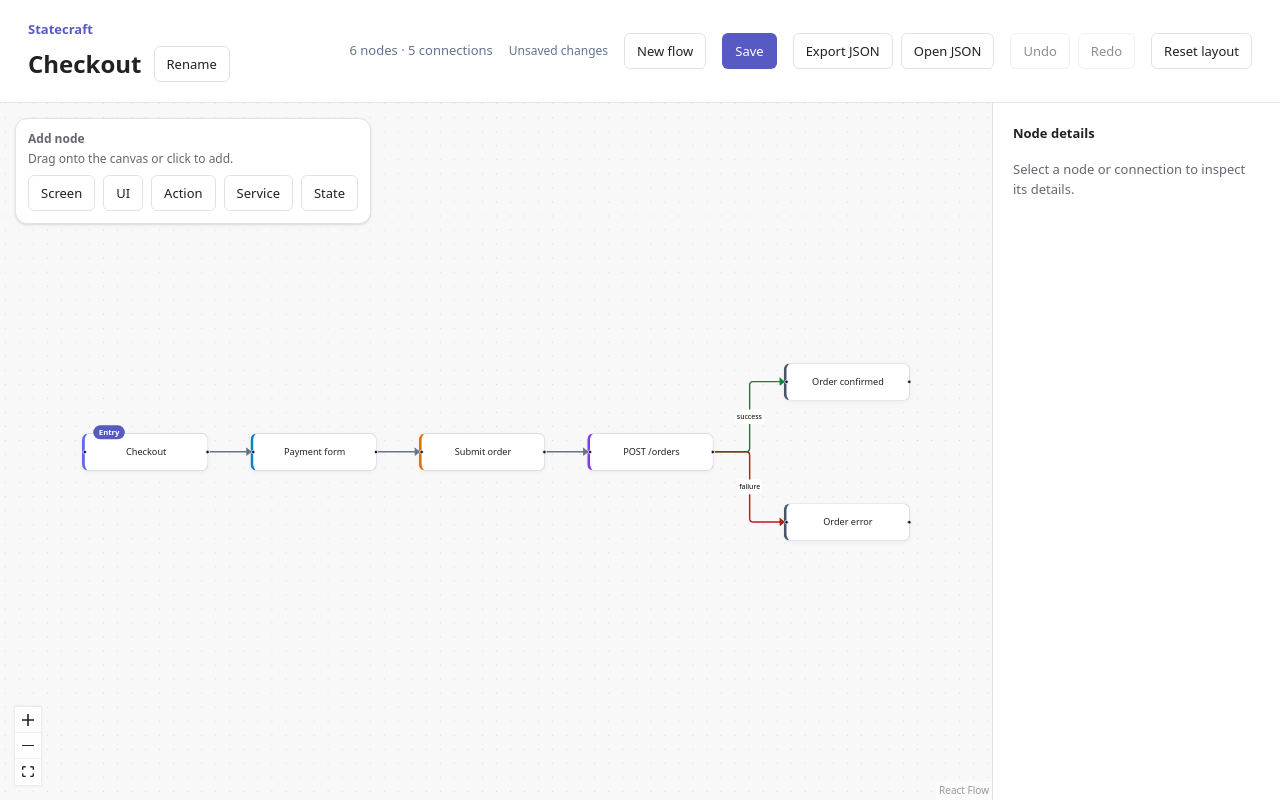
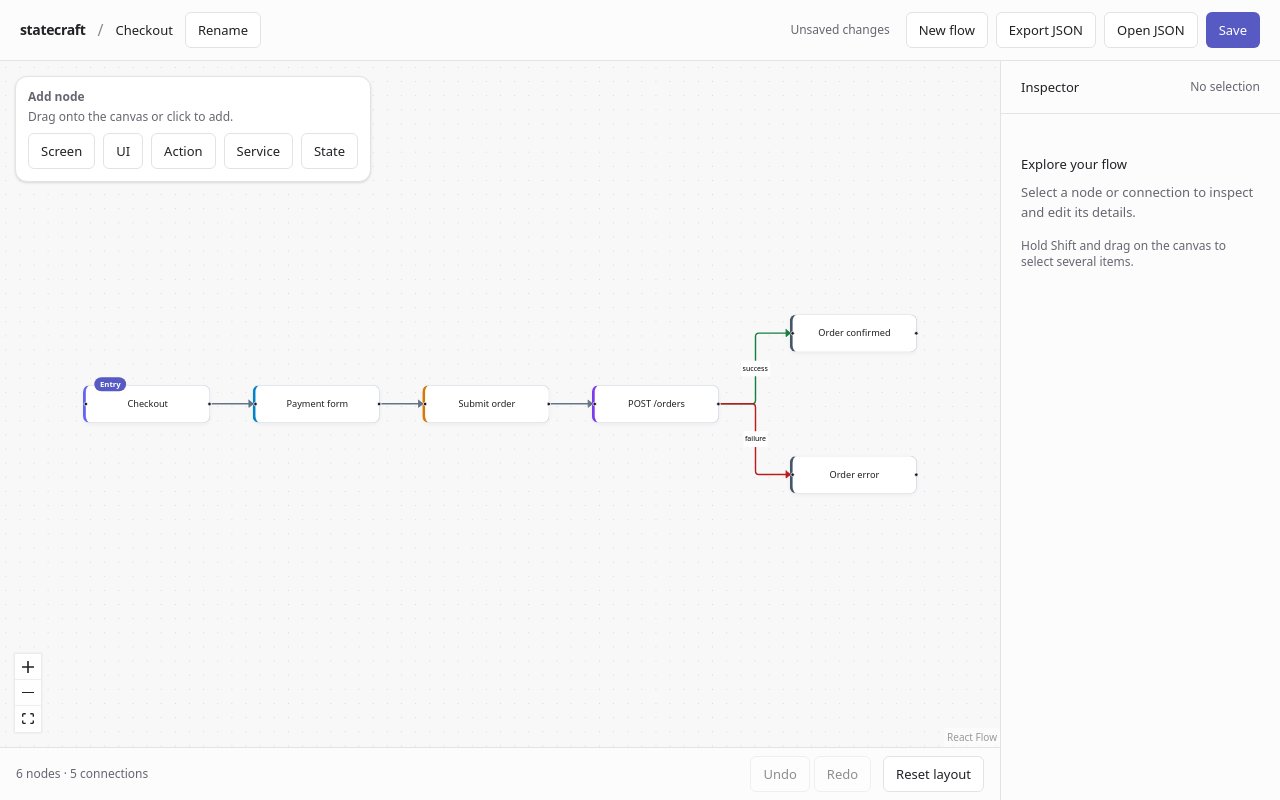
Before and after one commit to NicolasMilliard/statecraft, a React (Vite) app in the folder apps/web/: page / in a window 1280 px wide. Built offline with nearby package versions, Linux system fonts and the light colour scheme.

Commit message:
feat(web): refine workspace layout and inspectors

```diff
--- a/apps/web/src/App.tsx
+++ b/apps/web/src/App.tsx
@@ -95,10 +95,15 @@ export default function App() {
   }
 
   return (
-    <main className="grid h-dvh w-full grid-rows-[auto_minmax(0,1fr)]">
-      <header className="flex flex-wrap items-center justify-between gap-4 border-b border-slate-200 bg-white px-7 py-5">
-        <div>
-          <p className="mb-1.5 text-[13px] font-bold text-brand">Statecraft</p>
+    <main className="grid min-h-dvh w-full grid-rows-[auto_minmax(0,1fr)] md:h-dvh">
+      <header className="flex min-w-0 flex-wrap items-center justify-between gap-x-6 gap-y-3 border-b border-border bg-chrome px-4 py-3 lg:px-5">
+        <div className="flex min-w-0 flex-1 basis-80 items-center gap-3">
+          <p className="shrink-0 text-sm font-semibold tracking-tight">
+            statecraft
+          </p>
+          <span aria-hidden="true" className="text-border-strong">
+            /
+          </span>
           <FlowNameEditor
             key={`${flow.id}:${flow.name}`}
             name={flow.name}
@@ -106,12 +111,8 @@ export default function App() {
           />
         </div>
 
-        <div className="flex flex-wrap items-center gap-4">
-          <p className="text-[13px] text-slate-500">
-            {flow.nodes.length} nodes · {flow.edges.length} connections
-          </p>
-
-          <p role="status" className="text-xs text-slate-500">
+        <div className="flex min-w-0 flex-wrap items-center gap-2">
+          <p role="status" className="mr-2 text-xs text-muted">
             {hasUnsavedChanges ? 'Unsaved changes' : 'Saved locally'}
           </p>
 
@@ -124,13 +125,6 @@ export default function App() {
             New flow
           </Button>
 
-          <Button
-            onClick={save}
-            disabled={!hasUnsavedChanges && storageError === null}
-          >
-            {willReplaceInvalidDraft ? 'Replace local copy' : 'Save'}
-          </Button>
-
           <FlowFileActions
             key={flow.id}
             flowName={flow.name}
@@ -140,7 +134,40 @@ export default function App() {
             onRestoringChange={setIsRestoring}
           />
 
-          <div role="group" aria-label="Edit history" className="flex gap-2">
+          <Button
+            onClick={save}
+            disabled={!hasUnsavedChanges && storageError === null}
+          >
+            {willReplaceInvalidDraft ? 'Replace local copy' : 'Save'}
+          </Button>
+        </div>
+
+        {storageError !== null && (
+          <p role="alert" className="w-full text-ui text-danger">
+            {storageError}
+          </p>
+        )}
+      </header>
+
+      <div className="grid min-h-0 min-w-0 grid-rows-[minmax(28rem,1fr)_auto] md:grid-cols-[minmax(0,1fr)_17.5rem] md:grid-rows-[minmax(0,1fr)]">
+        <div className="grid min-h-0 min-w-0 grid-rows-[minmax(0,1fr)_auto]">
+          <FlowCanvas
+            key={`${flow.id}:${canvasRevision}`}
+            flow={flow}
+            layout={layout}
+            onLayoutChange={updateLayout}
+            onSelectionChange={setSelection}
+            onNodeAdd={addNode}
+            onNodesConnect={connectNodes}
+          />
+
+          <div className="flex flex-wrap items-center justify-between gap-3 border-t border-border bg-chrome px-4 py-2">
+            <p className="text-xs text-muted">
+              {flow.nodes.length} nodes · {flow.edges.length} connections
+            </p>
+
+            <div className="flex flex-wrap items-center gap-3">
+              <div role="group" aria-label="Edit history" className="flex gap-1">
                 <Button
                   onClick={undo}
                   disabled={!canUndo || isRestoring}
@@ -162,24 +189,8 @@ export default function App() {
                 Reset layout
               </Button>
             </div>
-
-        {storageError !== null && (
-          <p role="alert" className="w-full text-ui text-danger">
-            {storageError}
-          </p>
-        )}
-      </header>
-
-      <div className="grid min-h-0 grid-rows-[minmax(0,1fr)_auto] md:grid-cols-[minmax(0,1fr)_18rem] md:grid-rows-1">
-        <FlowCanvas
-          key={`${flow.id}:${canvasRevision}`}
-          flow={flow}
-          layout={layout}
-          onLayoutChange={updateLayout}
-          onSelectionChange={setSelection}
-          onNodeAdd={addNode}
-          onNodesConnect={connectNodes}
-        />
+          </div>
+        </div>
         {selectedCount > 1 ? (
           <SelectionInspector
             nodeCount={selectedNodes.length}
--- a/apps/web/src/editor/FlowNameEditor.tsx
+++ b/apps/web/src/editor/FlowNameEditor.tsx
@@ -18,8 +18,10 @@ export function FlowNameEditor({ name, onRename }: FlowNameEditorProps) {
 
   if (!isEditing) {
     return (
-      <div className="flex flex-wrap items-center gap-3">
-        <h1 className="text-2xl font-bold wrap-anywhere">{name}</h1>
+      <div className="flex min-w-0 items-center gap-3">
+        <h1 className="truncate text-ui font-medium" title={name}>
+          {name}
+        </h1>
 
         <Button
           variant="secondary"
@@ -28,6 +30,7 @@ export function FlowNameEditor({ name, onRename }: FlowNameEditorProps) {
             setDraftName(name);
             setIsEditing(true);
           }}
+          className="shrink-0"
         >
           Rename
         </Button>
@@ -37,7 +40,7 @@ export function FlowNameEditor({ name, onRename }: FlowNameEditorProps) {
 
   return (
     <form
-      className="w-full max-w-md"
+      className="min-w-0 flex-1 basis-64"
       onSubmit={(event) => {
         event.preventDefault();
 
@@ -55,13 +58,12 @@ export function FlowNameEditor({ name, onRename }: FlowNameEditorProps) {
         }
       }}
     >
-      <label
-        htmlFor={inputId}
-        className="block text-ui font-medium text-foreground"
-      >
+      <h1 className="sr-only">{name}</h1>
+      <label htmlFor={inputId} className="sr-only">
         Flow name
       </label>
 
+      <div className="flex flex-wrap items-center gap-2">
         <TextInput
           id={inputId}
           name="flowName"
@@ -71,8 +73,17 @@ export function FlowNameEditor({ name, onRename }: FlowNameEditorProps) {
           onChange={(event) => setDraftName(event.target.value)}
           aria-invalid={!isValid}
           aria-describedby={!isValid ? `${inputId}-error` : undefined}
-        className="mt-2"
+          className="flex-1 basis-32"
         />
+
+        <Button type="submit" disabled={!canApply}>
+          Apply
+        </Button>
+
+        <Button variant="secondary" onClick={() => setIsEditing(false)}>
+          Cancel
+        </Button>
+      </div>
 
       {!isValid && (
         <p
@@ -83,16 +94,6 @@ export function FlowNameEditor({ name, onRename }: FlowNameEditorProps) {
           Name cannot be empty.
         </p>
       )}
-
-      <div className="mt-3 flex gap-2">
-        <Button type="submit" disabled={!canApply}>
-          Apply
-        </Button>
-
-        <Button variant="secondary" onClick={() => setIsEditing(false)}>
-          Cancel
-        </Button>
-      </div>
     </form>
   );
 }
--- a/apps/web/src/index.css
+++ b/apps/web/src/index.css
@@ -4,6 +4,7 @@
 @theme {
   --color-canvas: #f8f8f8;
   --color-surface: #ffffff;
+  --color-chrome: #fcfcfc;
   --color-surface-hover: #f1f1f2;
   --color-surface-pressed: #e8e8eb;
 
--- a/apps/web/src/inspector/EdgeInspector.tsx
+++ b/apps/web/src/inspector/EdgeInspector.tsx
@@ -7,6 +7,7 @@ import {
 import { useId } from 'react';
 import { canAddFlowEdge } from '../editor/can-add-flow-edge';
 import { Button } from '../ui/Button';
+import { InspectorPanel } from './InspectorPanel';
 
 const EDGE_KIND_LABELS: Record<FlowEdgeKind, string> = {
   transition: 'Transition',
@@ -33,18 +34,15 @@ export function EdgeInspector({
   const targetNode = flow.nodes.find((node) => node.id === edge.targetNodeId);
 
   return (
-    <aside
-      className="max-h-64 min-h-0 overflow-y-auto border-t border-border bg-surface p-5 md:max-h-none md:border-t-0 md:border-l"
-      aria-labelledby="edge-inspector-title"
-    >
-      <h2
-        id="edge-inspector-title"
-        className="text-ui font-semibold text-foreground"
-      >
-        Connection details
-      </h2>
+    <InspectorPanel context="Connection">
+      <div className="mb-6">
+        <h3 className="text-sm font-medium">Connection details</h3>
+        <p className="mt-1 font-mono text-xs text-muted wrap-anywhere">
+          {edge.id}
+        </p>
+      </div>
 
-      <dl className="mt-5 space-y-4 text-ui">
+      <dl className="space-y-4 rounded-control border border-border bg-surface p-3 text-ui">
         <div>
           <dt className="text-muted">From</dt>
           <dd className="mt-1 font-medium wrap-anywhere">
@@ -76,7 +74,7 @@ export function EdgeInspector({
             return (
               <label
                 key={kind}
-                className="flex items-center gap-2 rounded-control border border-border p-3 text-ui"
+                className="flex items-center gap-2 rounded-control border border-border bg-surface px-3 py-2 text-ui"
               >
                 <input
                   type="radio"
@@ -112,6 +110,6 @@ export function EdgeInspector({
           Delete connection
         </Button>
       </div>
-    </aside>
+    </InspectorPanel>
   );
 }
--- /dev/null
+++ b/apps/web/src/inspector/InspectorPanel.tsx
@@ -0,0 +1,28 @@
+import { useId, type ReactNode } from 'react';
+
+interface InspectorPanelProps {
+  readonly context: string;
+  readonly children: ReactNode;
+}
+
+export function InspectorPanel({ context, children }: InspectorPanelProps) {
+  const titleId = useId();
+
+  return (
+    <aside
+      className="grid max-h-80 min-h-0 min-w-0 grid-rows-[auto_minmax(0,1fr)] border-t border-border bg-chrome md:max-h-none md:border-t-0 md:border-l"
+      aria-labelledby={titleId}
+    >
+      <div className="flex items-center justify-between gap-3 border-b border-border px-5 py-4">
+        <h2 id={titleId} className="text-ui font-medium">
+          Inspector
+        </h2>
+        <span className="text-xs text-muted">{context}</span>
+      </div>
+
+      <div className="min-h-0 overflow-y-auto overscroll-contain p-5">
+        {children}
+      </div>
+    </aside>
+  );
+}
--- a/apps/web/src/inspector/NodeInspector.tsx
+++ b/apps/web/src/inspector/NodeInspector.tsx
@@ -1,6 +1,7 @@
 import type { FlowNode } from '@statecraft/core';
 import { NODE_KIND_LABELS } from '../node-kind-labels';
 import { Button } from '../ui/Button';
+import { InspectorPanel } from './InspectorPanel';
 import { NodeLabelEditor } from './NodeLabelEditor';
 
 interface NodeInspectorProps {
@@ -19,49 +20,52 @@ export function NodeInspector({
   onNodeDelete,
 }: NodeInspectorProps) {
   return (
-    <aside
-      className="max-h-64 min-h-0 overflow-y-auto border-t border-border bg-surface p-5 md:max-h-none md:border-t-0 md:border-l"
-      aria-labelledby="node-inspector-title"
-    >
-      <h2
-        id="node-inspector-title"
-        className="text-ui font-semibold text-foreground"
-      >
-        Node details
-      </h2>
+    <InspectorPanel context={node === null ? 'No selection' : 'Node'}>
+      {node === null ? (
+        <div className="py-5">
+          <h3 className="text-ui font-medium">Explore your flow</h3>
+          <p className="mt-2 text-ui text-muted">
+            Select a node or connection to inspect and edit its details.
+          </p>
+          <p className="mt-4 text-xs text-muted">
+            Hold Shift and drag on the canvas to select several items.
+          </p>
+        </div>
+      ) : (
+        <div>
+          <div className="mb-6">
+            <h3 className="text-sm font-medium wrap-anywhere">
+              {node.label}
+            </h3>
+            <p className="mt-1 font-mono text-xs text-muted wrap-anywhere">
+              {node.id}
+            </p>
+          </div>
 
-      {node === null ? (
-        <p className="mt-4 text-ui text-muted">
-          Select a node or connection to inspect its details.
-        </p>
-      ) : (
-        <div className="mt-5">
           <NodeLabelEditor key={node.id} node={node} onRename={onNodeRename} />
 
-          <dl className="mt-5 space-y-4 text-ui">
-            <div>
+          <dl className="mt-6 space-y-5 text-ui">
+            <div className="flex items-center justify-between gap-3">
               <dt className="text-muted">Type</dt>
-              <dd className="mt-1 font-medium">
+              <dd className="rounded border border-border bg-surface px-2 py-0.5 text-xs">
                 {NODE_KIND_LABELS[node.kind]}
               </dd>
             </div>
 
-            <div>
+            <div className="flex items-center justify-between gap-3">
               <dt className="text-muted">Entry point</dt>
-
-              <dd className="mt-1">
-                <p className="font-medium">{isEntry ? 'Yes' : 'No'}</p>
-
-                <Button
-                  variant="secondary"
-                  onClick={() => onEntryNodeChange(isEntry ? null : node.id)}
-                  className="mt-2"
-                >
-                  {isEntry ? 'Clear entry point' : 'Set as entry point'}
-                </Button>
-              </dd>
+              <dd>{isEntry ? 'Yes' : 'No'}</dd>
             </div>
           </dl>
+
+          <Button
+            variant="secondary"
+            onClick={() => onEntryNodeChange(isEntry ? null : node.id)}
+            className="mt-3 w-full"
+          >
+            {isEntry ? 'Clear entry point' : 'Set as entry point'}
+          </Button>
+
           <div className="mt-6 border-t border-border pt-4">
             <p className="mb-3 text-xs text-muted">
               Deleting this node also removes its connections.
@@ -73,6 +77,6 @@ export function NodeInspector({
           </div>
         </div>
       )}
-    </aside>
+    </InspectorPanel>
   );
 }
--- a/apps/web/src/inspector/SelectionInspector.tsx
+++ b/apps/web/src/inspector/SelectionInspector.tsx
@@ -1,4 +1,5 @@
 import { Button } from '../ui/Button';
+import { InspectorPanel } from './InspectorPanel';
 
 interface SelectionInspectorProps {
   readonly nodeCount: number;
@@ -12,26 +13,20 @@ export function SelectionInspector({
   onSelectionDelete,
 }: SelectionInspectorProps) {
   return (
-    <aside
-      className="max-h-64 min-h-0 overflow-y-auto border-t border-border bg-surface p-5 md:max-h-none md:border-t-0 md:border-l"
-      aria-labelledby="selection-inspector-title"
-    >
-      <h2
-        id="selection-inspector-title"
-        className="text-ui font-semibold text-foreground"
-      >
-        Selection
-      </h2>
+    <InspectorPanel context="Selection">
+      <h3 className="text-sm font-medium">
+        {nodeCount + edgeCount} items selected
+      </h3>
 
-      <dl className="mt-5 space-y-4 text-ui">
-        <div>
+      <dl className="mt-5 space-y-3 text-ui">
+        <div className="flex items-center justify-between gap-3">
           <dt className="text-muted">Nodes</dt>
-          <dd className="mt-1 font-medium">{nodeCount}</dd>
+          <dd className="font-medium tabular-nums">{nodeCount}</dd>
         </div>
 
-        <div>
+        <div className="flex items-center justify-between gap-3">
           <dt className="text-muted">Connections</dt>
-          <dd className="mt-1 font-medium">{edgeCount}</dd>
+          <dd className="font-medium tabular-nums">{edgeCount}</dd>
         </div>
       </dl>
 
@@ -56,6 +51,6 @@ export function SelectionInspector({
           Delete selection
         </Button>
       </div>
-    </aside>
+    </InspectorPanel>
   );
 }
```
Lines whose indentation alone changed are shown as unchanged.
